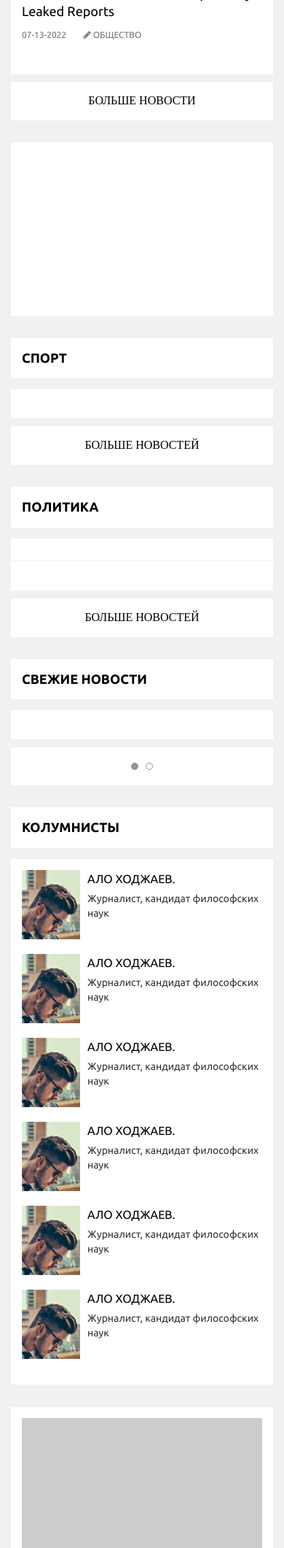
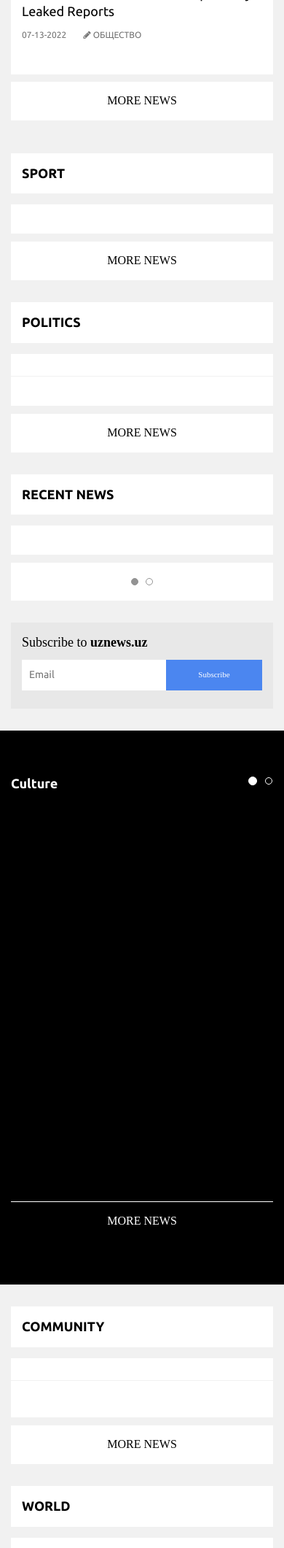
Before and after one commit to azmabdu/news-website-Django, a Django app: template firstapp/templates/firstapp/index.html in a window 390 px wide. Shown: the part 2719-4840 px from the top of the page at 73% size. Run offline with Django 4.2, Linux system fonts and the light colour scheme; the template is opened without the code that fills it: values that come from a table or form of the project are taken from there, others are empty; data comes from the database, SQL or seed files in the repository; some libraries are stand-ins or nearby versions; some web fonts are replaced.

Commit message:
Changed language

```diff
--- a/firstapp/templates/firstapp/index.html
+++ b/firstapp/templates/firstapp/index.html
@@ -6,21 +6,15 @@
      <div class="topheader">
       <div class="container">
         <ul class="menu">
-          <li><a href="">о нас</a></li>
-          <li><a href="#">редакционная</a></li>
-          <li><a href="category/">политика</a></li>
-          <li><a href="contact/">контакты</a></li>
+          <li><a href="contact/">about us</a></li>
+          <li><a href="contact/">contacts</a></li>
         </ul>
         <ul class="kurs">
           <li>1 USD = {{usd_to_sum}}</li>
           <li>1 EUR = {{eur_to_sum}}</li>
           <li>1 RUB = {{rub_to_sum}}</li>
         </ul>
-        <ul class="lang">
-          <li class="active"><a href="#">Ру</a></li>
-          <li><a href="">O'z</a></li>
-          <li><a href="">Уз</a></li>
-        </ul>
+
         <ul class="social">
           <li>
             <a href="#"><span class="fa fa-facebook-f"></span></a>
@@ -72,12 +66,12 @@
             <i class="fa fa-close"></i>
           </button>
           <ul class="nav navbar-nav">
-            <li><a href="category/economics">экономика</a></li>
-            <li><a href="category/politics">политика</a></li>
-            <li><a href="category/community">общество</a></li>
-            <li><a href="category/culture">культура</a></li>
-            <li><a href="category/sports">спорт</a></li>
-            <li><a href="category/global">в мире</a></li>
+            <li><a href="category/economics">economics</a></li>
+            <li><a href="category/politics">politics</a></li>
+            <li><a href="category/community">community</a></li>
+            <li><a href="category/culture">culture</a></li>
+            <li><a href="category/sports">sport</a></li>
+            <li><a href="category/global">world</a></li>
            </ul>
 
           <button type="button" class="btn navbar-right search_btn hidden-xs">
@@ -101,7 +95,7 @@
                 name="q"
                 id="searchName"
                 class="form-control"
-                placeholder="Поиск..."
+                placeholder="Search..."
                 required=""
               />
               <input type="submit" hidden="" />
@@ -117,7 +111,7 @@
     <div class="container wrapper">
       <div class="longrek"></div>
       <div class="l_news">
-        <div class="title">Актуальные</div>
+        <div class="title">Top</div>
         <div class="l_news_box">
           <div id="littlenews" class="carousel slide" data-ride="carousel">
             <div class="carousel-inner" role="listbox">
@@ -225,29 +219,29 @@
 
 
         <div class="list_fav">
-          <div class="title"><b>Актуальные</b> новости</div>
+          <div class="title"><b>Top</b> news</div>
         {% for object in objects %}
           {% if forloop.counter >= 6 and forloop.counter < 9 %}
           <ul>
             <li>
               <a href="view/{{ object.id }}">
                 <div class="list_fimg">
-                  <img src="{{object.title_photo.url}}" alt="" />
+                  <img src="{{ object.title_photo.url }}" alt="" />
                 </div>
                 <span class="list_type">{{ object.section }}</span>
                 <span class="list_title">{{ object.title }}</span>
-                <span class="date">{{ object.date_created|date:"m-d-Y"}}</span>
+                <span class="date">{{ object.date_created|date:"m-d-Y" }}</span>
               </a>
             </li>
           {% endif %}
           {% endfor %}
 
           </ul>
-          <a href="#" class="more">больше актуальные новости</a>
+          <a href="#" class="more">more top news</a>
         </div>
         <div class="clearfix"></div>
       </div>
-      <div class="head_title">популярные новости</div>
+      <div class="head_title">popular news</div>
       <div class="popular">
         <div class="row">
 
@@ -256,10 +250,10 @@
 
           <div class="col-md-3 col-xs-12">
             <div class="p_img">
-              <img src="{{object.title_photo.url}}" alt="" />
+              <img src="{{ object.title_photo.url }}" alt="" />
             </div>
             <a href="view/{{ object.id }}"
-              >{{object.title}}</a
+              >{{ object.title }}</a
             >
             <span class="date">{{ object.date_created|date:"m-d-Y" }}</span>
             <span class="p_type"><i class="fa fa-pencil"></i> {{ object.section }}</span>
@@ -269,15 +263,15 @@
 
         </div>
       </div>
-      <a href="#" class="big_more">больше новости</a>
-      <div class="rek1"></div>
+      <a href="#" class="big_more">more news</a>
+      {% comment %} <div class="rek1"></div> {% endcomment %}
     </div>
 
     <div class="container">
       <div class="row">
         <div class="col-md-8 col-xs-12">
 
-          <div class="head_title">СПОРТ</div>
+          <div class="head_title">SPORT</div>
 
           <div class="news_box">
             <div class="row">
@@ -326,9 +320,9 @@
               </div>
            </div>
           </div>
-           <a href="#" class="big_more">больше новостей</a>
+           <a href="#" class="big_more">more news</a>
 
-          <div class="head_title">ПОЛИТИКА</div>
+          <div class="head_title">POLITICS</div>
           <div class="news_box">
           <div class="row">
 
@@ -385,11 +379,11 @@
                     </ul>
             </div>
           </div>
-          <a href="#" class="big_more">больше новостей</a>
+          <a href="#" class="big_more">more news</a>
         </div>
 
         <div class="col-md-4 col-xs-12">
-          <div class="head_title">Свежие новости</div>
+          <div class="head_title">Recent news</div>
           <div
             id="listnews"
             class="carousel slide listnews"
@@ -453,7 +447,7 @@
             </div>
           </div>
 
-          <div class="head_title colum">Колумнисты</div>
+          {% comment %} <div class="head_title colum">Колумнисты</div>
 
           <div class="news_box colums">
             <ul class="list_news">
@@ -467,11 +461,11 @@
               </li>
               {% endfor %}
             </ul>
-          </div>
-
+          </div> {% endcomment %}
+{% comment %}
           <div class="news_box rek">
             <div class="rek_right"></div>
-          </div>
+          </div> {% endcomment %}
 
              <div class="subscribe">
             <div class="title">Subscribe to <b>uznews.uz</b></div>
@@ -495,7 +489,7 @@
 
     <div class="culture">
       <div class="container">
-        <div class="title">КУЛЬТУРА</div>
+        <div class="title">Culture</div>
         <div id="culture" class="carousel slide" data-ride="carousel">
           <ol class="carousel-indicators">
             <li data-target="#culture" data-slide-to="0" class="active"></li>
@@ -556,7 +550,7 @@
             </div>
           </div>
         </div>
-        <a href="#" class="more">больше новостей</a>
+        <a href="#" class="more">more news</a>
       </div>
     </div>
 
@@ -564,7 +558,7 @@
     <div class="container">
       <div class="row">
         <div class="col-md-8 col-xs-12">
-          <div class="head_title">ОБЩЕСТВО</div>
+          <div class="head_title">COMMUNITY</div>
           <div class="news_box">
             <div class="row">
 
@@ -645,8 +639,8 @@
             </div>
           </div>
 
-          <a href="#" class="big_more">больше новосетей</a>
-          <div class="head_title">В мире</div>
+          <a href="#" class="big_more">more news</a>
+          <div class="head_title">World</div>
           <div class="news_box">
             <div class="row">
 
@@ -731,13 +725,13 @@
 
             </div>
           </div>
-          <a href="#" class="big_more">больше новостей</a>
+          <a href="#" class="big_more">more news</a>
         </div>
 
 
 
         <div class="col-md-4 col-xs-12">
-          <div class="head_title">ТЕХНОЛОГИИ</div>
+          <div class="head_title">TECHNOLOGY</div>
           <div
             id="technews"
             class="carousel slide listnews technonews"
@@ -795,7 +789,7 @@
           </div>
 
 
-          <div class="head_title">ЭКОНОМИКА</div>
+          <div class="head_title">ECONOMICS</div>
           <div
             id="econews"
             class="carousel slide listnews"
@@ -865,7 +859,7 @@
               </ol>
             </div>
           </div>
-          <div class="head_title photo_news">НОВОСТИ В ФОТО</div>
+          <div class="head_title photo_news">NO COMMENT</div>
           <div
             id="technews"
             class="carousel slide listnews"
@@ -915,7 +909,7 @@
               </ol>
             </div>
           </div>
-          <div class="head_title sport">СПОРТ</div>
+          <div class="head_title sport">SPORT</div>
           <div
             id="econews"
             class="carousel slide listnews"
@@ -984,7 +978,7 @@
               </ol>
             </div>
           </div>
-          <div class="head_title weather">Погода</div>
+          <div class="head_title weather">Weather</div>
           <div class="news_box">
           {{weather}}°C &#127780</div>
         </div>
@@ -1000,12 +994,11 @@
             <img src="{%static "img/logo.png"%}" alt="" class="logo" />
           </div>
           <div class="col-md-6 col-xs-12">
-            <div class="title">О нас</div>
+             <div class="title">About us</div>
             <p>
-              Lorem ipsum dolor sit amet, consectetuer adipiscing elit. Aenean
-              commodo ligula eget dolor. Aenean massa. Cum sociis natoque
-              penatibus et magnis dis parturient montes, nascetur ridiculus mus.
-              Donec quam felis, ultricies nec
+               The online publication 1news.uz covers the socio-political,
+             socio-economic, cultural, sports life of Uzbekistan and
+             events taking place in the world.
             </p>
           </div>
           <div class="col-md-3 col-xs-12 text-right">
@@ -1033,11 +1026,8 @@
     <footer>
       <div class="container">
         <ul class="menu">
-          <li><a href="#">о нас</a></li>
-          <li><a href="contact/">контакты</a></li>
-          <li><a href="#">редакционная</a></li>
-          <li><a href="#">ОЛИТИКА КОНФИДЕНЦИАЛЬНОСТИ</a></li>
-          <li><a href="#">СОГЛАШЕНИЕ</a></li>
+          <li><a href="contact/">About us</a></li>
+          <li><a href="contact/">Contacts</a></li>
         </ul>
         <div class="copyright">© COPYRIGHT 2017 BY <a href="#">md</a></div>
       </div>
```
Also changed, not shown: firstapp/templates/firstapp/category.html (+21 -32 lines), firstapp/templates/firstapp/contact.html (+26 -36 lines), firstapp/templates/firstapp/search.html (+22 -29 lines), firstapp/templates/firstapp/view.html (+27 -31 lines), firstapp/views.py (+28 -28 lines).
